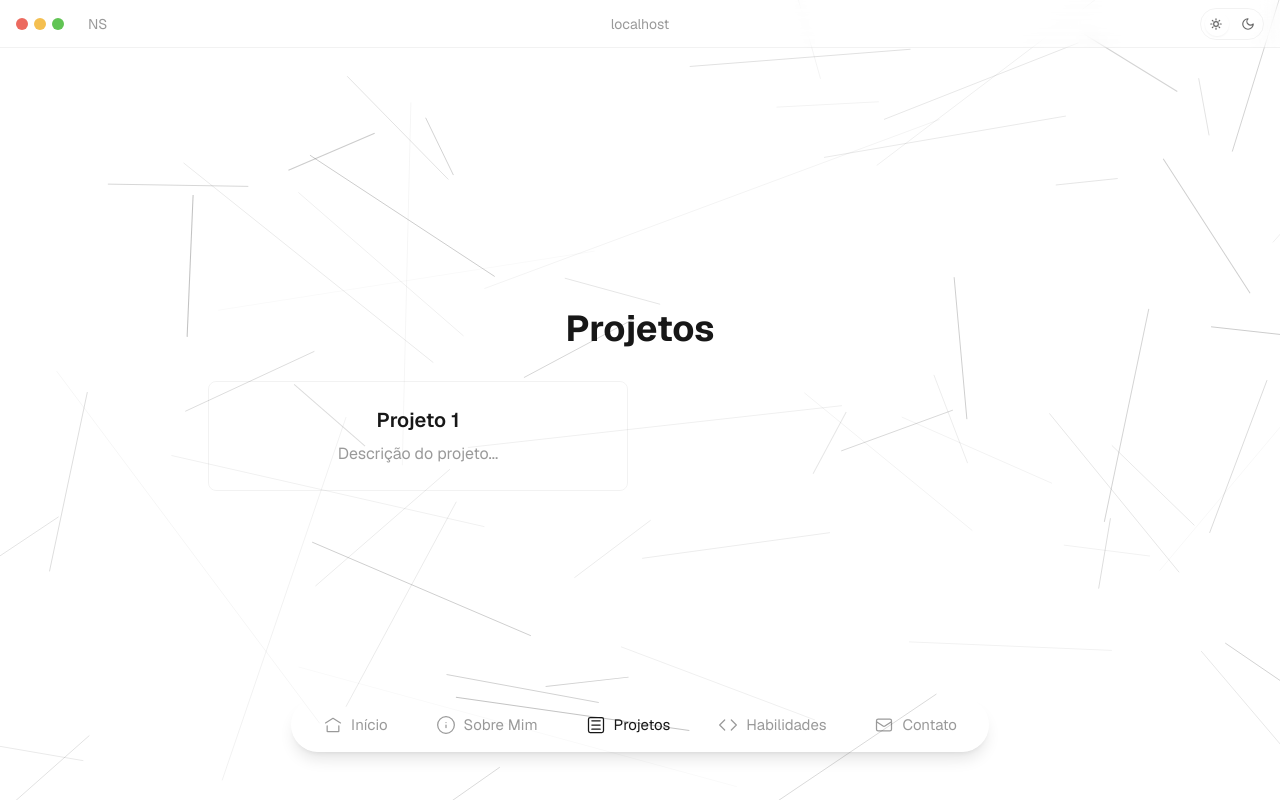
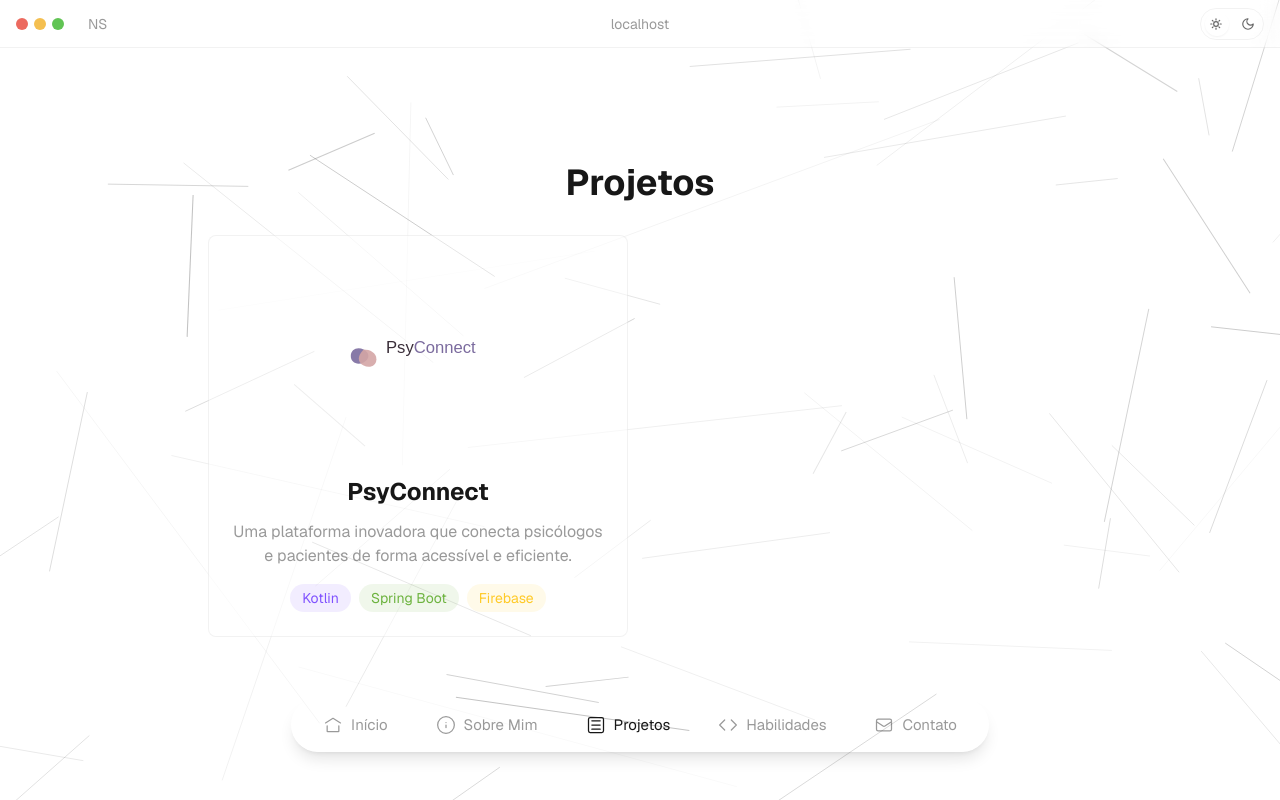
Before and after one commit to INatanSilva/Portfolio-Natan, a Next.js app: page / in a window 1280 px wide. Both pictures are taken after a click on the button "Projetos". Built offline with nearby package versions, Linux system fonts and the light colour scheme.

Commit message:
Projeto PsyConnect Adicionado

```diff
--- a/src/app/globals.css
+++ b/src/app/globals.css
@@ -138,3 +138,24 @@ body {
 .skill-progress {
   animation: skillProgress 1.5s ease-out forwards;
 }
+
+.project-card {
+  @apply cursor-pointer transform transition-all duration-300;
+}
+
+.project-card:hover {
+  @apply scale-105;
+}
+
+.project-card:hover .project-icon {
+  animation: float 3s ease-in-out infinite;
+}
+
+@keyframes float {
+  0%, 100% {
+    transform: translateY(0);
+  }
+  50% {
+    transform: translateY(-10px);
+  }
+}
--- a/src/app/page.tsx
+++ b/src/app/page.tsx
@@ -8,6 +8,7 @@ import Image from 'next/image'
 export default function Home() {
   const [currentPage, setCurrentPage] = useState('inicio')
   const [direction, setDirection] = useState(0)
+  const [selectedProject, setSelectedProject] = useState<string | null>(null)
 
   const pageOrder = ['inicio', 'sobre', 'projetos', 'habilidades', 'contato']
 
@@ -16,6 +17,10 @@ export default function Home() {
     const newIndex = pageOrder.indexOf(newPage)
     setDirection(newIndex > currentIndex ? 1 : -1)
     setCurrentPage(newPage)
+  }
+
+  const handleProjectClick = (projectId: string) => {
+    setSelectedProject(projectId)
   }
 
   const pageVariants = {
@@ -88,13 +93,76 @@ export default function Home() {
               <div>
                 <h2 className="text-4xl font-bold mb-8 text-foreground">Projetos</h2>
                 <div className="grid grid-cols-1 md:grid-cols-2 gap-6">
-                  {/* Adicione seus projetos aqui */}
-                  <div className="bg-background/50 p-6 rounded-lg border border-border">
-                    <h3 className="text-xl font-semibold mb-2">Projeto 1</h3>
-                    <p className="text-muted">Descrição do projeto...</p>
+                  <div
+                    className="project-card group"
+                    onClick={() => handleProjectClick('psyconnect')}
+                  >
+                    <div className="relative overflow-hidden rounded-lg bg-white/50 dark:bg-black/50 p-6 border border-border flex flex-col items-center">
+                      <div className="w-48 h-48 relative project-icon mb-6">
+                        <Image
+                          src="/psyconnect-logo-v2.svg"
+                          alt="PsyConnect Logo"
+                          fill
+                          className="object-contain"
+                        />
+                      </div>
+                      <h3 className="text-2xl font-bold mb-3">PsyConnect</h3>
+                      <p className="text-muted mb-4 text-center">
+                        Uma plataforma inovadora que conecta psicólogos e pacientes de forma acessível e eficiente.
+                      </p>
+                      <div className="flex flex-wrap gap-2 justify-center">
+                        <span className="px-3 py-1 rounded-full bg-[#7F52FF]/10 text-[#7F52FF] text-sm">Kotlin</span>
+                        <span className="px-3 py-1 rounded-full bg-[#6DB33F]/10 text-[#6DB33F] text-sm">Spring Boot</span>
+                        <span className="px-3 py-1 rounded-full bg-[#FFCA28]/10 text-[#FFCA28] text-sm">Firebase</span>
+                      </div>
+                      <div className="absolute inset-0 flex items-center justify-center opacity-0 group-hover:opacity-100 transition-opacity bg-foreground/5 backdrop-blur-sm">
+                        <span className="px-4 py-2 rounded-full bg-foreground text-background text-sm font-medium">
+                          Clique para ver mais
+                        </span>
+                      </div>
+                    </div>
                   </div>
-                  {/* Mais projetos... */}
                 </div>
+
+                {/* Modal do Projeto */}
+                <AnimatePresence>
+                  {selectedProject && (
+                    <motion.div
+                      initial={{ opacity: 0, scale: 0.9 }}
+                      animate={{ opacity: 1, scale: 1 }}
+                      exit={{ opacity: 0, scale: 0.9 }}
+                      className="fixed inset-0 z-50 flex items-center justify-center p-4 bg-background/80 backdrop-blur-md"
+                      onClick={() => setSelectedProject(null)}
+                    >
+                      <motion.div
+                        className="bg-white dark:bg-black rounded-2xl p-8 max-w-2xl w-full shadow-2xl"
+                        onClick={e => e.stopPropagation()}
+                        layoutId={selectedProject}
+                      >
+                        <h3 className="text-2xl font-bold mb-4">PsyConnect</h3>
+                        <div className="space-y-4">
+                          <p className="text-muted">
+                            Desenvolvido em Kotlin com Spring Boot no backend e Firebase para autenticação e armazenamento.
+                            Utiliza arquitetura MVVM, injeção de dependência e padrões modernos para garantir escalabilidade e segurança.
+                          </p>
+                          <div className="flex flex-wrap gap-2">
+                            <span className="px-3 py-1 rounded-full bg-[#7F52FF]/10 text-[#7F52FF] text-sm">Kotlin</span>
+                            <span className="px-3 py-1 rounded-full bg-[#6DB33F]/10 text-[#6DB33F] text-sm">Spring Boot</span>
+                            <span className="px-3 py-1 rounded-full bg-[#FFCA28]/10 text-[#FFCA28] text-sm">Firebase</span>
+                          </div>
+                          <div className="flex justify-end mt-6">
+                            <button
+                              className="px-4 py-2 rounded-lg bg-foreground text-background hover:opacity-90 transition-opacity"
+                              onClick={() => setSelectedProject(null)}
+                            >
+                              Fechar
+                            </button>
+                          </div>
+                        </div>
+                      </motion.div>
+                    </motion.div>
+                  )}
+                </AnimatePresence>
               </div>
             )}
 
@@ -173,7 +241,7 @@ export default function Home() {
                       className="text-muted hover:text-[#333] dark:hover:text-white transition-all duration-300 transform hover:scale-110"
                     >
                       <svg width="32" height="32" viewBox="0 0 24 24" fill="currentColor">
-                        <path d="M12 0C5.374 0 0 5.373 0 12c0 5.302 3.438 9.8 8.207 11.387.599.111.793-.261.793-.577v-2.234c-3.338.726-4.033-1.416-4.033-1.416-.546-1.387-1.333-1.756-1.333-1.756-1.089-.745.083-.729.083-.729 1.205.084 1.839 1.237 1.839 1.237 1.07 1.834 2.807 1.304 3.492.997.107-.775.418-1.305.762-1.604-2.665-.305-5.467-1.334-5.467-5.931 0-1.311.469-2.381 1.236-3.221-.124-.303-.535-1.524.117-3.176 0 0 1.008-.322 3.301 1.23A11.509 11.509 0 0112 5.803c1.02.005 2.047.138 3.006.404 2.291-1.552 3.297-1.23 3.297-1.23.653 1.653.242 2.874.118 3.176.77.84 1.235 1.911 1.235 3.221 0 4.609-2.807 5.624-5.479 5.921.43.372.823 1.102.823 2.222v3.293c0 .319.192.694.801.576C20.566 21.797 24 17.3 24 12c0-6.627-5.373-12-12-12z"/>
+                        <path d="M12 0C5.374 0 0 5.373 0 12c0 5.302 3.438 9.8 8.207 11.387.599.111.793-.261.793-.577v-2.234c-3.338.726-4.033-1.416-4.033-1.416-.546-1.387-1.333-1.756-1.333-1.756-1.089-.745.083-.729.083-.729 1.205.084 1.839 1.237 1.237 1.237 1.07 1.834 2.807 1.304 3.492.997.107-.775.418-1.305.762-1.604-2.665-.305-5.467-1.334-5.467-5.931 0-1.311.469-2.381 1.236-3.221-.124-.303-.535-1.524.117-3.176 0 0 1.008-.322 3.301 1.23A11.509 11.509 0 0112 5.803c1.02.005 2.047.138 3.006.404 2.291-1.552 3.297-1.23 3.297-1.23.653 1.653.242 2.874.118 3.176.77.84 1.235 1.911 1.235 3.221 0 4.609-2.807 5.624-5.479 5.921.43.372.823 1.102.823 2.222v3.293c0 .319.192.694.801.576C20.566 21.797 24 17.3 24 12c0-6.627-5.373-12-12-12z"/>
                       </svg>
                     </a>
 
```
Also changed, not shown: public/psyconnect-logo-v2.svg (added).
